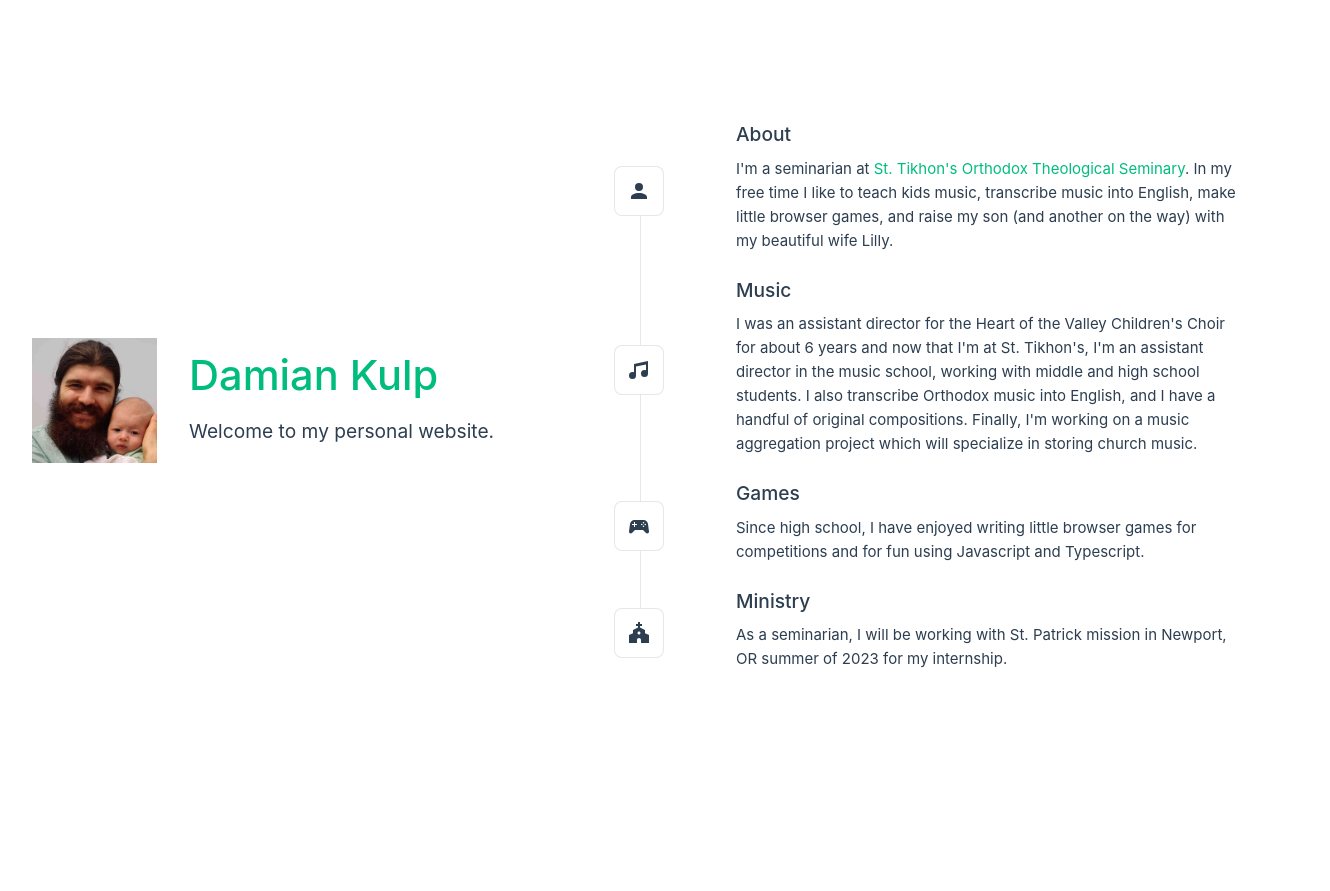
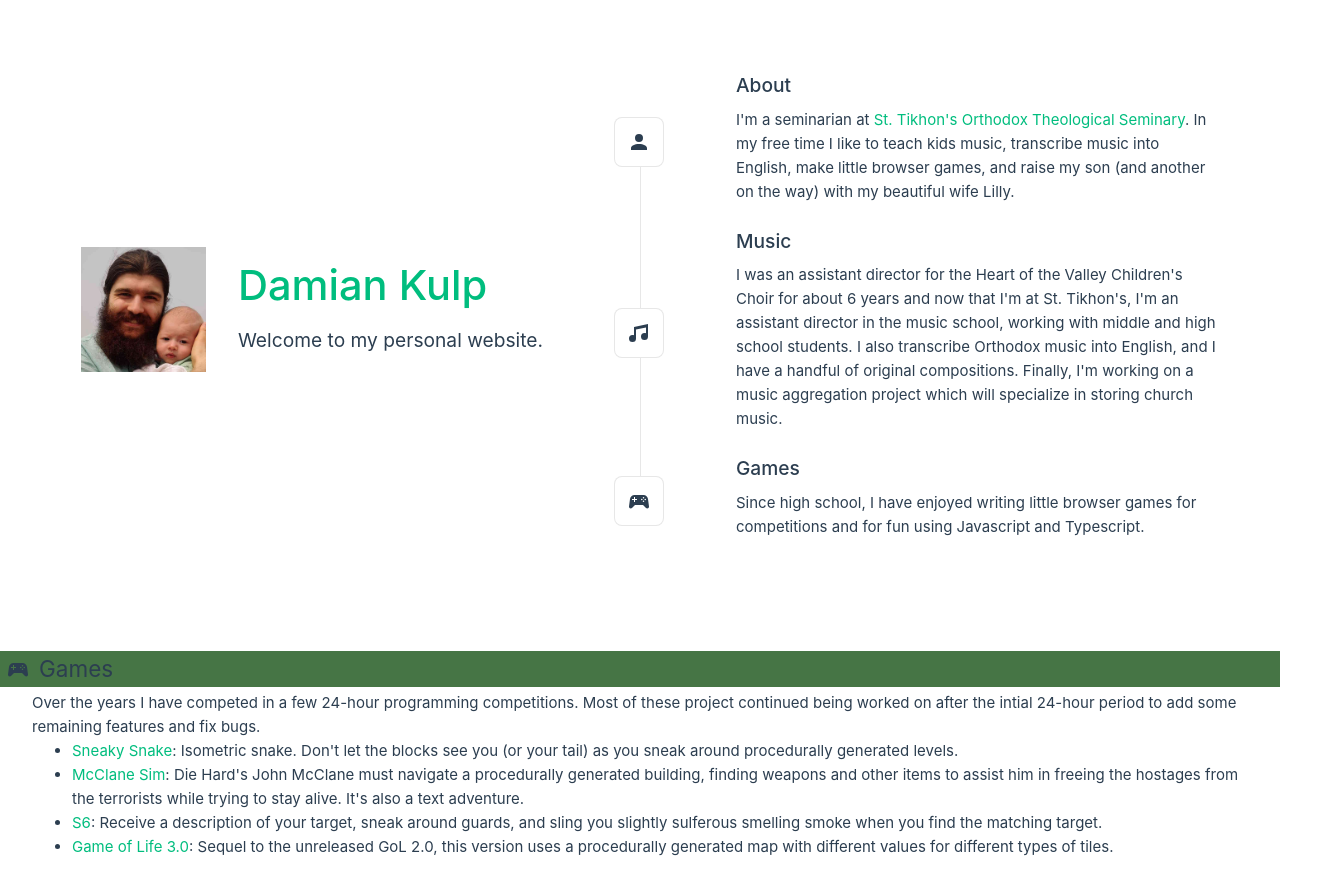
Before and after one commit to dlkulp/dlkulp.github.io, a Vue app: page / in a window 1280 px wide. Shown: the whole page, 1330 px wide, since content can reach past the window. Before the commit the page ends 800 px from the top, so only its background shows below. Built offline with nearby package versions, Linux system fonts and the light colour scheme.

Commit message:
Add games!

```diff
--- a/index.html
+++ b/index.html
@@ -4,7 +4,7 @@
     <meta charset="UTF-8">
     <link rel="icon" href="/favicon.ico">
     <meta name="viewport" content="width=device-width, initial-scale=1.0">
-    <title>Vite App</title>
+    <title>Damian Kulp</title>
   </head>
   <body>
     <div id="app"></div>
--- a/src/App.vue
+++ b/src/App.vue
@@ -1,7 +1,52 @@
 <script setup>
 import Overview from "./components/Overview.vue";
+import PageSection from "./components/PageSection.vue";
+import HomeIcon from "./components/icons/IconHome.vue";
+import AccountIcon from "./components/icons/IconAccount.vue";
+import MusicIcon from "./components/icons/IconMusic.vue";
+import GameIcon from "./components/icons/IconGame.vue";
+import ChurchIcon from "./components/icons/IconChurch.vue";
 </script>
 
 <template>
 	<Overview />
+	<PageSection color="467545">
+		<template #icon><GameIcon /></template>
+		<template #title>Games</template>
+		<div class="content">
+			<p>Over the years I have competed in a few 24-hour programming competitions. Most of these project continued being worked on after the intial 24-hour period to add some remaining features and fix bugs.</p>
+			<ul>
+				<li><a href="https://gl0vgames.github.io/SneakySnake/" target="_blank">Sneaky Snake</a>: Isometric snake. Don't let the blocks see you (or your tail) as you sneak around procedurally generated levels.</li>
+				<li><a href="https://gl0vgames.github.io/McClaneSim/" target="_blank">McClane Sim</a>: Die Hard's John McClane must navigate a procedurally generated building, finding weapons and other items to assist him in freeing the hostages from the terrorists while trying to stay alive. It's also a text adventure.</li>
+				<li><a href="https://gl0vgames.github.io/S6/" target="_blank">S6</a>: Receive a description of your target, sneak around guards, and sling you slightly sulferous smelling smoke when you find the matching target.</li>
+				<li><a href="https://fauzikliman.com/GameOfLife-3.0/" target="_blank">Game of Life 3.0</a>: Sequel to the unreleased GoL 2.0, this version uses a procedurally generated map with different values for different types of tiles.</li>
+			</ul>
+		</div>
+	</PageSection>
+	<!-- <PageSection color="678DBC">
+		<template #icon><MusicIcon /></template>
+		<template #title>Music</template>
+		List of scores
+	</PageSection> -->
+	<!-- <PageSection color="88665D">
+		<template #icon><ChurchIcon /></template>
+		<template #title>Ministry</template>
+		Stuff about minstry
+	</PageSection> -->
 </template>
+
+<style scoped>
+.content {
+	margin-top: 4.5rem;
+	display: grid;
+	place-items: center;
+	align-items: center;
+	place-content: center;
+}
+
+@media (min-width: 1024px) {
+	.content {
+		margin-top: 2.5rem;
+	}
+}
+</style>
--- a/src/assets/base.css
+++ b/src/assets/base.css
@@ -54,7 +54,7 @@
 *::before,
 *::after {
   box-sizing: border-box;
-  margin: 0;
+  margin: 0px auto;
   position: relative;
   font-weight: normal;
 }
@@ -71,4 +71,5 @@ body {
   text-rendering: optimizeLegibility;
   -webkit-font-smoothing: antialiased;
   -moz-osx-font-smoothing: grayscale;
+  overflow-x: hidden;
 }
--- a/src/assets/main.css
+++ b/src/assets/main.css
@@ -1,7 +1,7 @@
 @import "./base.css";
 
-#app {
-  max-width: 1280px;
+section {
+  width: 100%;
   margin: 0 auto;
   padding: 2rem;
 
@@ -27,7 +27,7 @@ a,
     place-items: center;
   }
 
-  #app {
+  section .center {
     display: grid;
     grid-template-columns: 1fr 1fr;
     padding: 0 2rem;
--- a/src/components/Overview.vue
+++ b/src/components/Overview.vue
@@ -8,13 +8,15 @@ import GameIcon from "./icons/IconGame.vue";
 </script>
 
 <template>
+	<section class="overview">
+		<div class="center">
 			<header>
 				<img alt="Damian Kulp Headshot" class="logo" src="../assets/headshot.jpg" width="125" height="125" />
 				<div class="wrapper">
 					<DamianKulp />
 				</div>
 			</header>
-	<section id="overview">
+			<article id="content">
 				<OverviewItem>
 					<template #icon>
 						<AccountIcon />
@@ -42,42 +44,50 @@ import GameIcon from "./icons/IconGame.vue";
 					Since high school, I have enjoyed writing little browser games for competitions and for fun using Javascript and Typescript.
 				</OverviewItem>
 
-		<OverviewItem>
+				<!-- <OverviewItem>
 					<template #icon>
 						<ChurchIcon />
 					</template>
 					<template #heading>Ministry</template>
 					As a seminarian, I will be working with St. Patrick mission in Newport, OR summer of 2023 for my internship.
-		</OverviewItem>
+				</OverviewItem> -->
+			</article>
+		</div>
 	</section>
 </template>
 
-<style scoped>
-#overview {
+<style>
+.overview .center {
+	max-width: 1280px;
+	margin: 0 auto;
+	padding: 2rem;
+}
+
+.overview #content {
 	height: 80%;
 }
 
-header {
+.overview header {
 	line-height: 1.5;
 }
 
-.logo {
+.overview .logo {
 	display: block;
 	margin: 0 auto 2rem;
 }
 
 @media (min-width: 1024px) {
-  header {
+	.overview header {
     	display: flex;
     	place-items: center;
     	padding-right: calc(var(--section-gap) / 2);
   	}
 
-  .logo {
+	.overview .logo {
 		margin: 0 2rem 0 0;
 	}
 
-  header .wrapper {
+	.overview header .wrapper {
 		display: flex;
 		place-items: flex-start;
 		flex-wrap: wrap;
--- /dev/null
+++ b/src/components/PageSection.vue
@@ -0,0 +1,66 @@
+<script setup>
+import {ref, onMounted} from "vue";
+const props = defineProps({
+	color: String
+});
+const header = ref(null);
+
+onMounted(() => header.value.style.backgroundColor = `#${props.color}`);
+</script>
+<template>
+	<section>
+		<header ref="header">
+			<i>
+				<slot name="icon"></slot>
+			</i>
+			<h2>
+				<slot name="title"></slot>
+			</h2>
+		</header>
+		<slot></slot>
+	</section>
+</template>
+<style scoped>
+header {
+	position: absolute;
+	left: -2rem;
+	width: calc(100% + 2rem);
+	display: grid;
+	place-items: center;
+	align-items: center;
+	place-content: center;
+}
+
+i {
+	display: flex;
+	place-items: center;
+	place-content: center;
+	width: 32px;
+	height: 32px;
+	color: var(--color-text);
+}
+
+h2 {
+	padding-left: 5px;
+}
+
+@media (min-width: 1024px) {
+	header {
+		display: unset;
+	}
+	i {
+		top: calc(50% - 25px);
+		left: 25px;
+		position: absolute;
+		border-radius: 8px;
+		width: 50px;
+		height: 50px;
+	}
+
+	h2 {
+		margin-left: 1rem;
+		left: 50px;
+		min-width: 50%;
+	}
+}
+</style>
```
Lines whose indentation alone changed are shown as unchanged.
